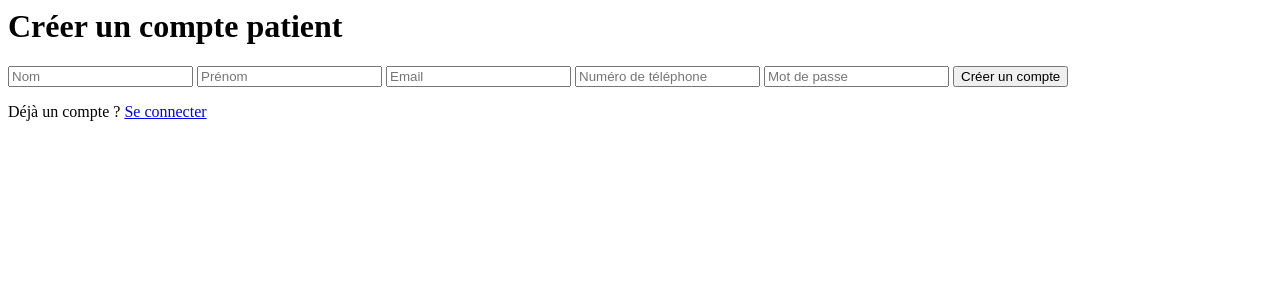
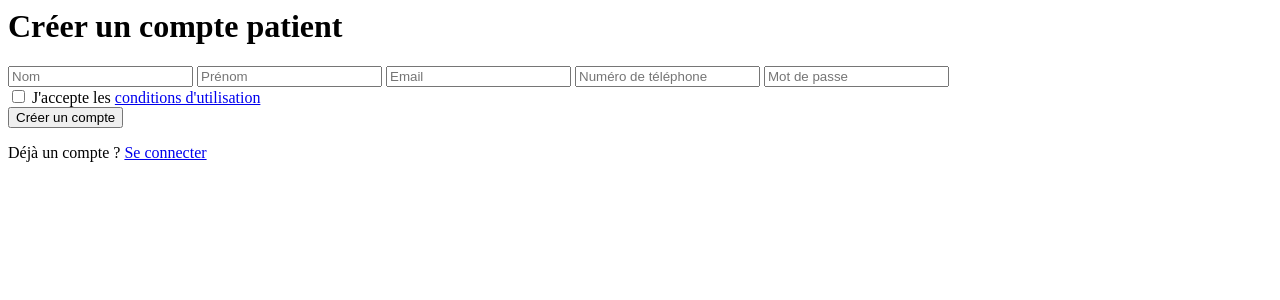
Before and after one commit to BrasmeGaetan/Hopital_BD, a PHP site: template vue/vueInscription.php in a window 1280 px wide. Shown: the top 300 px of the page. Run offline with PHP 8.4, Linux system fonts and the light colour scheme; the template is opened without the code that fills it, so the values that code supplies are empty.

Commit message:
ajout conditions d'utilisations

```diff
--- a/controleur/inscription.php
+++ b/controleur/inscription.php
@@ -8,6 +8,12 @@ $bdd = connexionBDD(); // Connexion à la base de données
 
 // Si la requête est de type POST (soumission du formulaire)
 if ($_SERVER['REQUEST_METHOD'] === 'POST') {
+    // Vérifier si la case des conditions d'utilisation est cochée
+    if (!isset($_POST['accept_conditions'])) {
+        echo "Vous devez accepter les conditions d'utilisation pour vous inscrire.";
+        exit();
+    }
+
     // Récupérer les données envoyées depuis le formulaire
     $pseudo = $_POST['pseudo'];
     $prenom = $_POST['prenom']; // Nouveau champ
--- a/vue/vueInscription.php
+++ b/vue/vueInscription.php
@@ -3,12 +3,19 @@
     <div class="zone-inscription">
         <h1>Créer un compte patient</h1>
         <form method="POST" action="./index.php?action=inscription"> <!-- Spécifie le fichier qui traitera l'inscription -->
-        <input type="text" name="pseudo" placeholder="Nom" required>
+            <input type="text" name="pseudo" placeholder="Nom" required>
             <input type="text" name="prenom" placeholder="Prénom" required>
             <input type="email" name="email" placeholder="Email" required>
             <input type="tel" name="telephone" placeholder="Numéro de téléphone" required>
             <input type="password" name="mdp" placeholder="Mot de passe" required>
             <input type="hidden" name="role" value="1"> <!-- Champ caché pour le rôle -->
+
+            <!-- Ajout de la case à cocher pour les conditions d'utilisation -->
+            <div class="conditions-container">
+                <input type="checkbox" name="accept_conditions" id="accept_conditions" required>
+                <label for="accept_conditions">J'accepte les <a href="./index.php?action=cookies" target="_blank">conditions d'utilisation</a></label>
+            </div>
+
             <input class="btn" type="submit" value="Créer un compte">
         </form>
 
```
Also changed, not shown: css/modele.css (line endings or trailing spaces).
